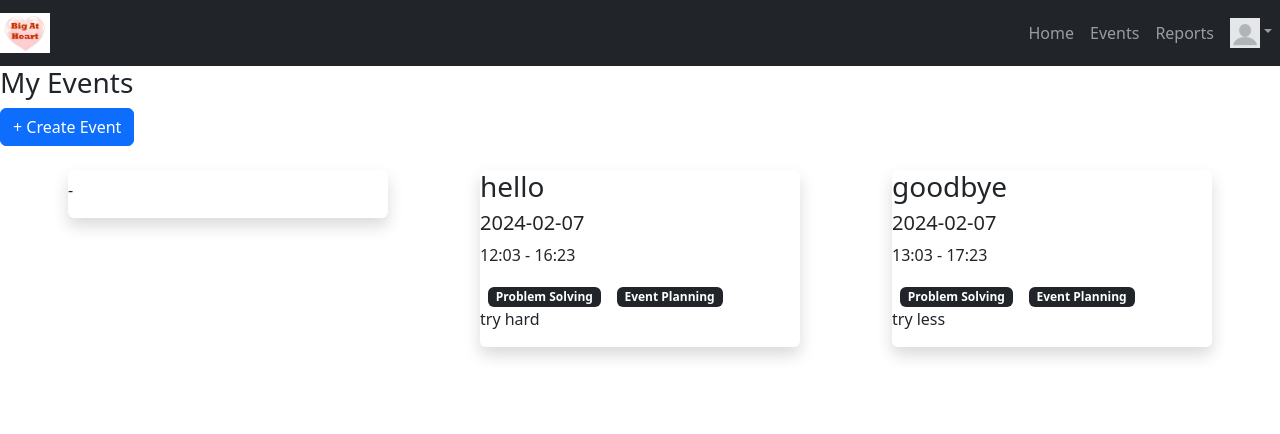
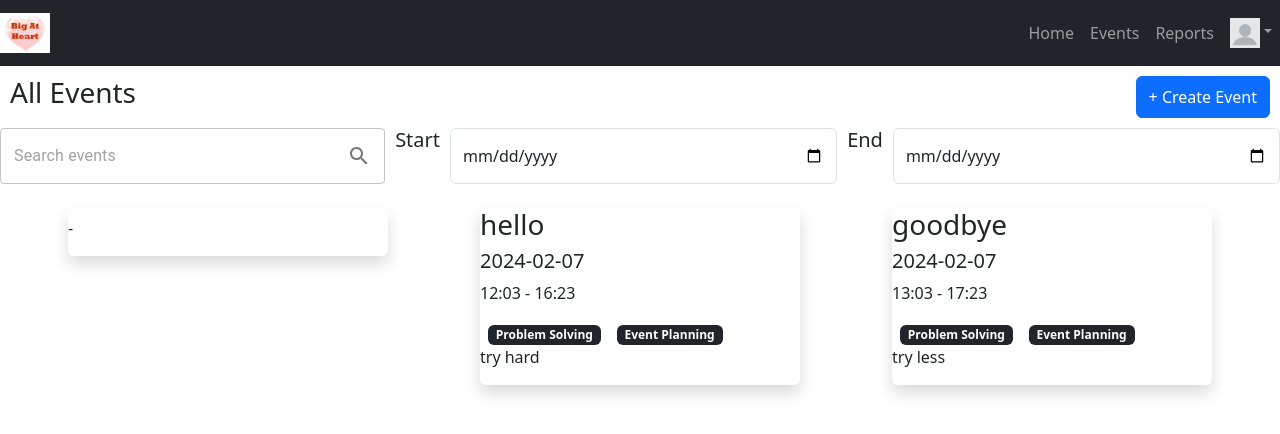
Before and after one commit to NicholasTanYY/volunteer_management_system, a React (Create React App) app: page /adminEvents in a window 1280 px wide. Shown: the top 434 px of the page. Built offline with nearby package versions, Linux system fonts and the light colour scheme; no server answers.

Commit message:
Add basic styling of admin events page

```diff
--- a/package.json
+++ b/package.json
@@ -26,6 +26,7 @@
     "cors": "^2.8.5",
     "dotenv": "^16.4.1",
     "express": "^4.18.2",
+    "file-saver": "^2.0.5",
     "pg": "^8.11.3",
     "prompt-sync": "^4.2.0",
     "react": "^18.2.0",
@@ -40,7 +41,8 @@
     "tsx": "^4.7.0",
     "typeorm": "^0.3.20",
     "typescript": "^4.9.5",
-    "web-vitals": "^2.1.4"
+    "web-vitals": "^2.1.4",
+    "xlsx": "^0.18.5"
   },
   "scripts": {
     "start": "react-scripts start",
--- a/src/components/AdminCreateEventModalComponent.tsx
+++ b/src/components/AdminCreateEventModalComponent.tsx
@@ -34,7 +34,6 @@ const AdminCreateEventModalComponent: React.FC = () => {
       return;
     }
     navigate('/adminHome');
-    handleClose(); // Close the modal after successful event addition
   };
 
   const handleInterestChange = (selectedOption: any) => {
@@ -67,7 +66,6 @@ const AdminCreateEventModalComponent: React.FC = () => {
             </label>
             <label>
               Description:
-              {/* <input type="text" className="form-control" name="description" value={newEventInfo.description} onChange={handleNewEventChange} /> */}
               <textarea
                 className="form-control"
                 name="description"
--- a/src/pages/adminPages/AdminEventsPage.tsx
+++ b/src/pages/adminPages/AdminEventsPage.tsx
@@ -5,13 +5,18 @@ import axios from 'axios';
 import { EventInfo } from '../../utilities/EventInfoInterface';
 import EventRendererComponent from '../../components/EventRendererComponent';
 import sampleEvents from '../../utilities/samples/SampleEvents.json';
-import { Button } from 'react-bootstrap';
 import AdminCreateEventModalComponent from '../../components/AdminCreateEventModalComponent';
+import SearchIcon from '@mui/icons-material/Search';
+import InputAdornment from '@mui/material/InputAdornment';
+import TextField from '@mui/material/TextField';
 
-const AdminHomePage: React.FC = () => {
+const AdminEventsPage: React.FC = () => {
   const username = useAppSelector(state => state.username.value);
   const [isDone, setIsDone] = useState(false);
   const [events, setEvents] = useState<EventInfo[]>([]);
+  const [searchTerm, setSearchTerm] = useState('');
+  const [startDate, setStartDate] = useState<Date | null>(null);
+  const [endDate, setEndDate] = useState<Date | null>(null);
 
   const getEventsByAdmin = async () => {
     try {
@@ -28,22 +33,63 @@ const AdminHomePage: React.FC = () => {
     getEventsByAdmin();
   }, [])
 
+  const filteredEvents = events.filter(event => {
+    const eventDate = new Date(event.date);
+    return event.name.toLowerCase().includes(searchTerm.toLowerCase())
+      && (startDate === null || eventDate >= startDate)
+      && (endDate === null || eventDate <= endDate);
+  });
+
   return (
     !isDone
       ? <div></div>
       :
       <div>
         <AdminNavigationbar />
-        <h3>My Events</h3>
-        <AdminCreateEventModalComponent />
+        <div style={{ display: 'flex', justifyContent: 'space-between', margin: '10px' }}>
+          <h3>All Events</h3>
+          <AdminCreateEventModalComponent />
+        </div>
+        <div style={{ display: 'flex', justifyContent: 'space-around', gap: '10px' }}>
+          <TextField
+            style={{ width: 'calc(33.333% - 10px)' }}
+            className="form-control"
+            placeholder="Search events"
+            value={searchTerm}
+            onChange={e => setSearchTerm(e.target.value)}
+            InputProps={{
+              endAdornment: (
+                <InputAdornment position="end">
+                  <SearchIcon />
+                </InputAdornment>
+              ),
+            }}
+          />
+          <h5>Start</h5>
+          <input
+            type="date"
+            style={{ width: 'calc(33.333% - 10px)' }}
+            className="form-control"
+            value={startDate ? startDate.toISOString().substr(0, 10) : ''}
+            onChange={e => setStartDate(e.target.value ? new Date(e.target.value) : null)}
+          />
+          <h5>End</h5>
+          <input
+            type="date"
+            style={{ width: 'calc(33.333% - 10px)' }}
+            className="form-control"
+            value={endDate ? endDate.toISOString().substr(0, 10) : ''}
+            onChange={e => setEndDate(e.target.value ? new Date(e.target.value) : null)}
+          />
+        </div>
         <div className="d-flex justify-content-evenly">
-          {events.map((event, index) => (
+          {filteredEvents.map((event, index) => (
             <EventRendererComponent key={index} event={event} onClick={() => { }} />
           ))}
         </div>
-
       </div>
   );
+
 };
 
-export default AdminHomePage;
+export default AdminEventsPage;
```
Also changed, not shown: 1 other file (tests, documents, lock files or other folders).
